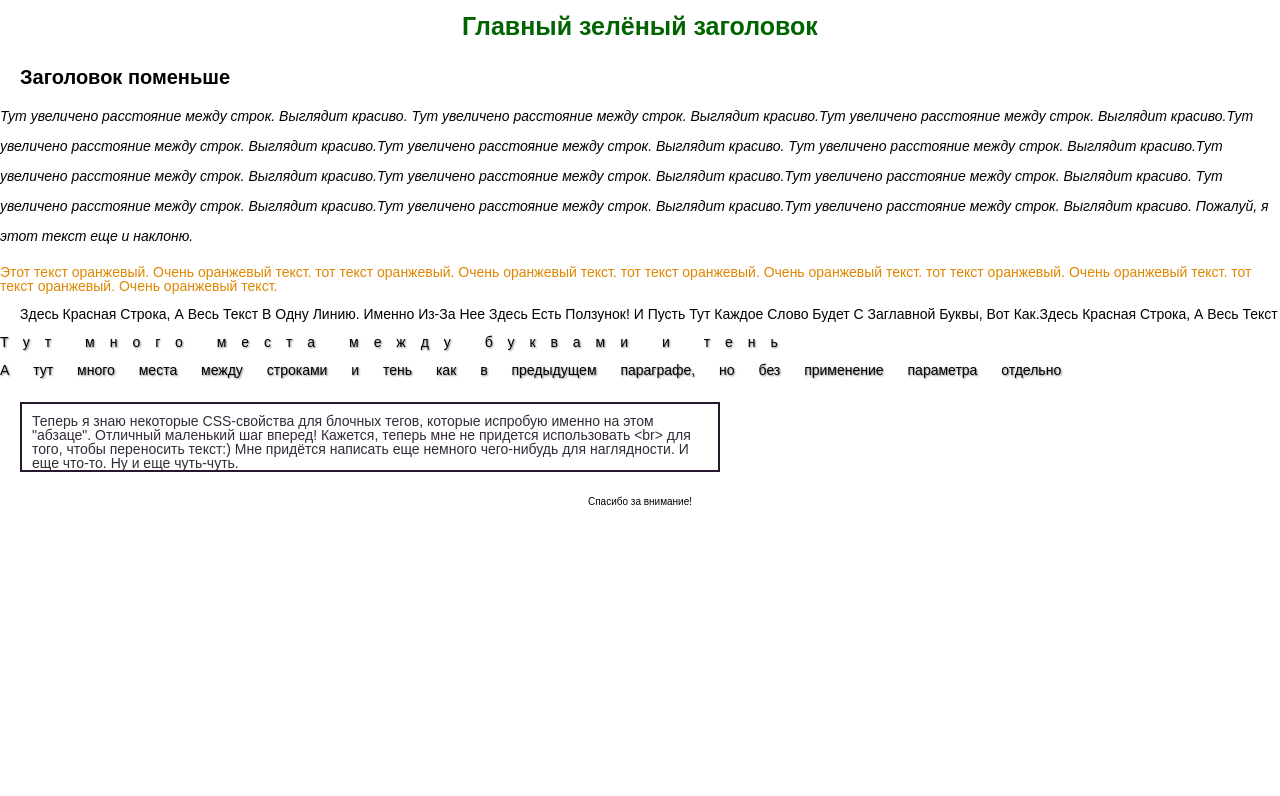
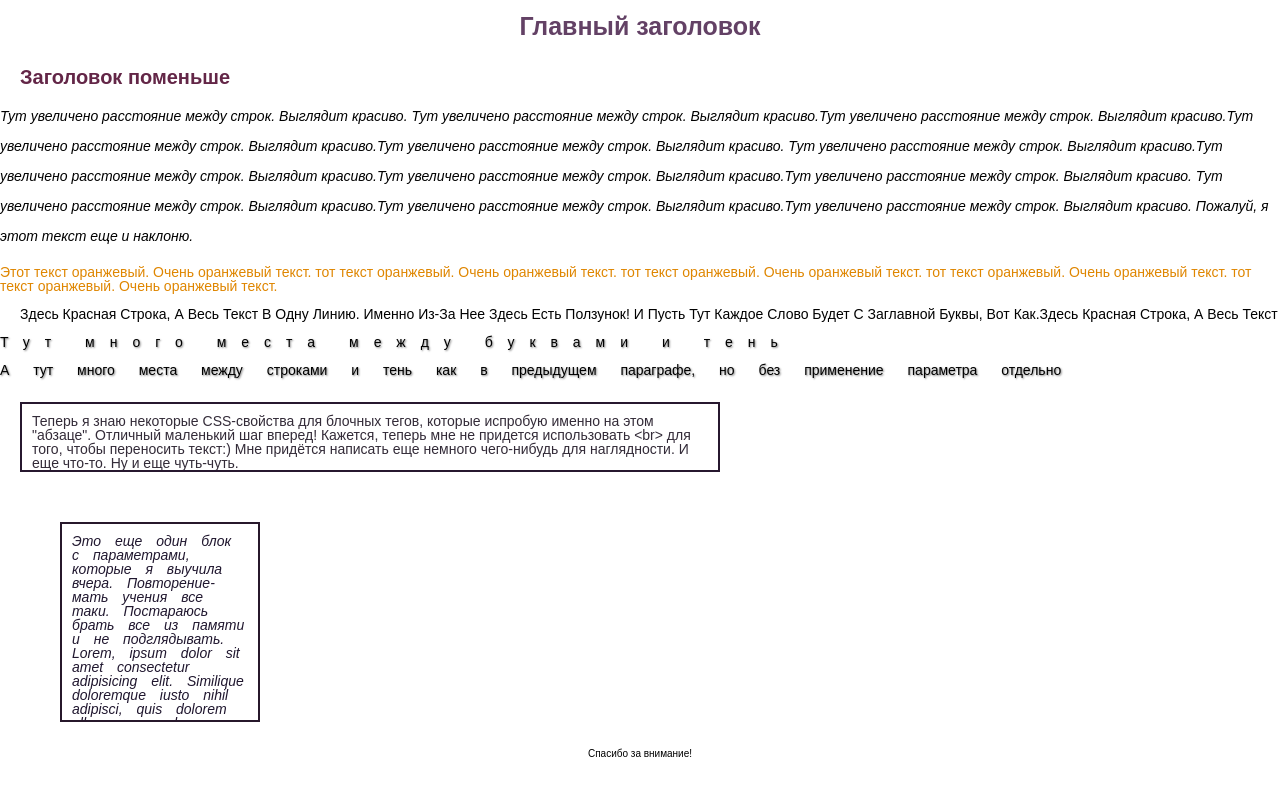
Before and after one commit to Jatterai/demo-repo, a plain HTML site: page Index.html in a window 1280 px wide. Shown: the top 796 px of the page. Drawn offline with Linux system fonts and the light colour scheme.

Commit message:
Added another block for my practice

```diff
--- a/Index.html
+++ b/Index.html
@@ -8,7 +8,7 @@
 </head>
 <body>
 <br>
-	<h1>Главный зелёный заголовок</h1>
+	<h1>Главный заголовок</h1>
 <br>
 <br>
 	<h2> Заголовок поменьше</h2>
@@ -29,6 +29,15 @@
 			Теперь я знаю некоторые CSS-свойства для блочных тегов, которые испробую именно на этом "абзаце". Отличный маленький шаг вперед! Кажется, теперь мне не придется использовать &lt;br&gt; для того, чтобы переносить текст:) Мне придётся написать еще немного чего-нибудь для наглядности. И еще что-то. Ну и еще чуть-чуть.
 		</p>
 	</div>
+
+	<div class="practic-block">
+		<p class="hidden">
+			Не резервируемое место
+		</p>
+		<p>
+			Это еще один блок с параметрами, которые я выучила вчера. Повторение- мать учения все таки. Постараюсь брать все из памяти и не подглядывать. Lorem, ipsum dolor sit amet consectetur adipisicing elit. Similique doloremque iusto nihil adipisci, quis dolorem ullam recusandae possimus, cum explicabo.
+		</p>
+	</div>
 <p class="ending">Спасибо за внимание!</p>
 </body>
 </html>
--- a/css/style.css
+++ b/css/style.css
@@ -43,7 +43,7 @@ body{
 }
 
 h1{
-	color: darkgreen;
+	color: #634165;
 	text-align: center;
 	font-size: 25px;
 	font-weight: 700;
@@ -53,6 +53,7 @@ h2{
 	text-indent: 20px;
 	font-size: 20px;
 	font-weight: 600;
+	color: #632647;
 }
 
 .line-height{
@@ -97,3 +98,20 @@ h2{
 	padding: 10px;
 	overflow: auto;
 }
+
+.practic-block {
+	color: #20172F;
+	word-spacing: 10px;
+	overflow: hidden;
+	font-style: italic;
+	display: inline-block;
+	border:  2px solid #27182B;
+	height: 200px;
+	width: 200px;
+	padding: 10px;
+	margin:  25px 20px 25px 60px;
+}
+
+.hidden{
+	display: none;
+}
```
